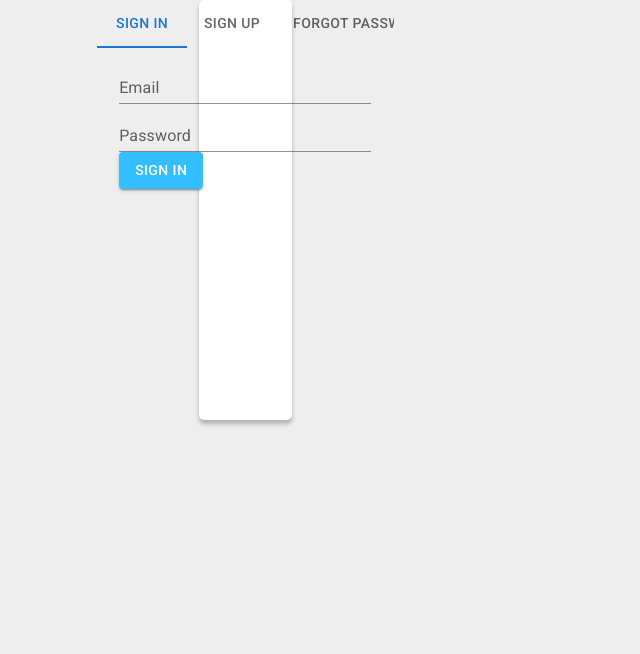
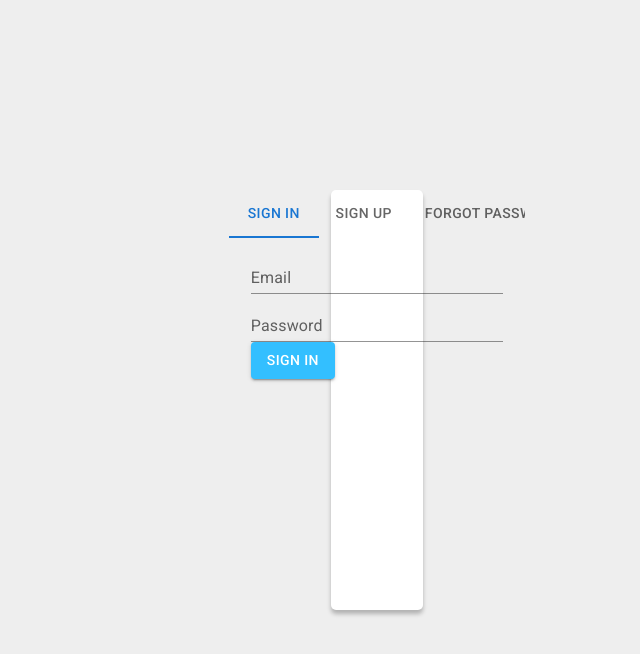
Before and after one commit to JPabloMF/Bills-system, a React (Vite) app: page / in a window 1280 px wide. Shown: the top 654 px of the page, without its empty margins (263-903 px from the left). Built offline with nearby package versions, Linux system fonts and the light colour scheme.

Commit message:
Se creo un div para almacenar los estilos para centrar el login

```diff
--- a/src/components/login/Login.jsx
+++ b/src/components/login/Login.jsx
@@ -15,6 +15,7 @@ function Login() {
   };
 
   return (
+    <div className="login">
       <div className="container_login">
         <Box
           sx={{
@@ -39,6 +40,7 @@ function Login() {
           {value === 2 && <ForgotPassword />}
         </Box>
       </div>
+    </div>
   );
 }
 
--- a/src/style/Login.css
+++ b/src/style/Login.css
@@ -4,6 +4,13 @@
   height: 420px;
   box-shadow: 0px 4px 4px rgba(0, 0, 0, 0.25);
   border-radius: 5px;
+}
+
+.login {
+  display: flex;
+  justify-content: center;
+  align-items: center;
+  height: 100vh;
 }
 
 button.MuiTab-root:focus {
```
Also changed, not shown: src/App.css (+0 -7 lines). Lines whose indentation alone changed are shown as unchanged.
